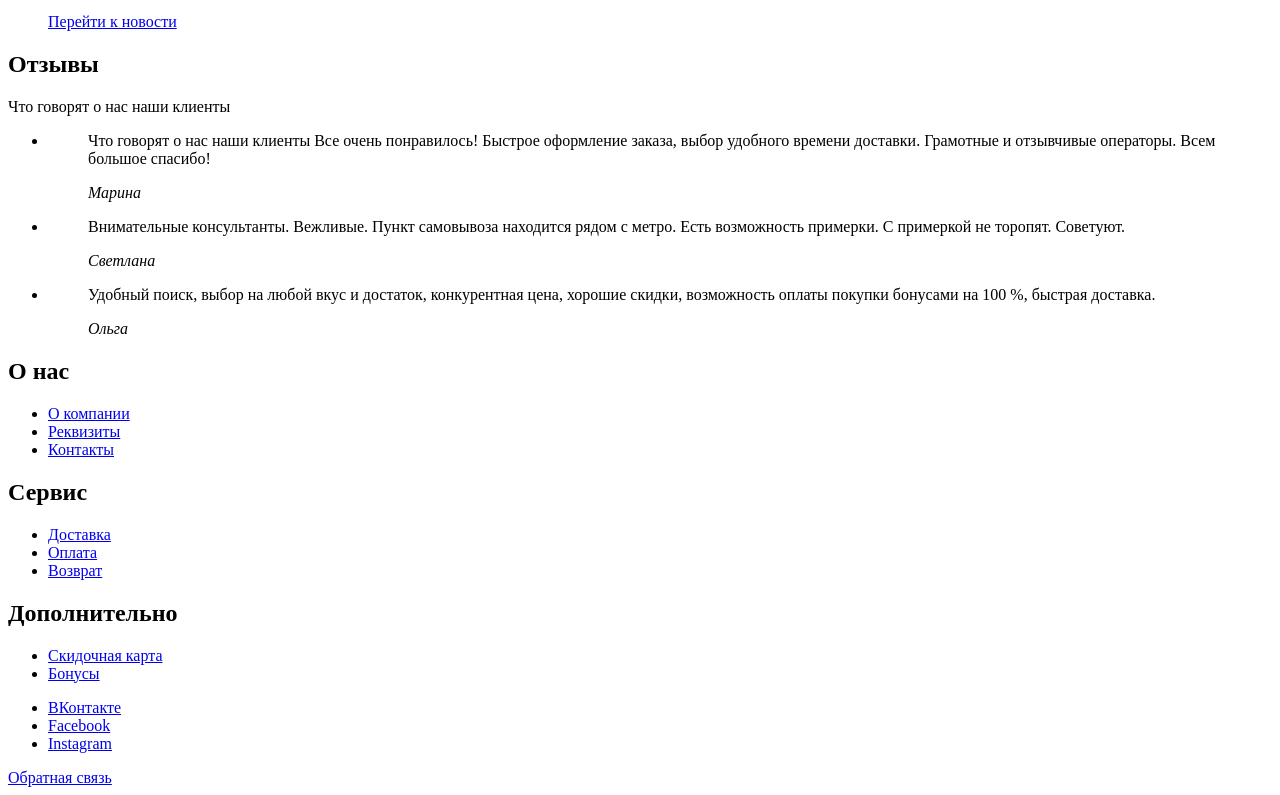
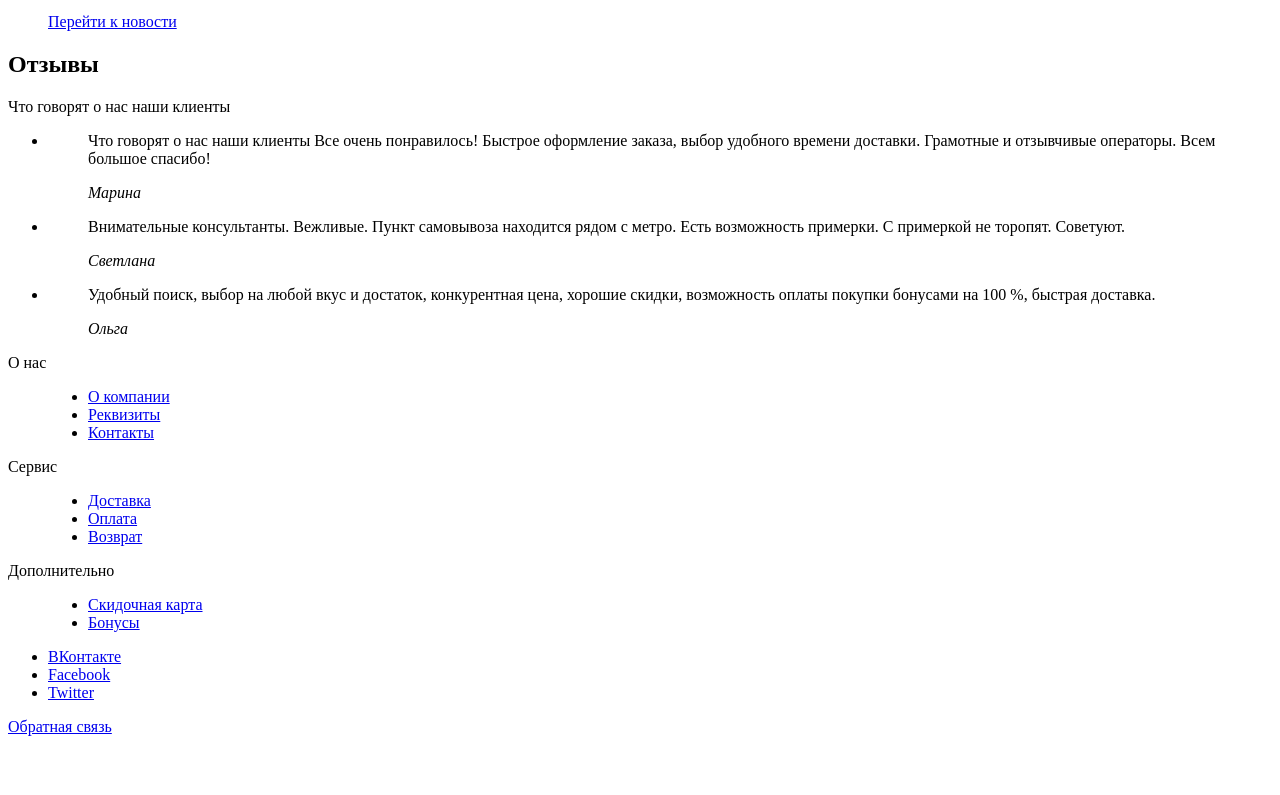
Before and after one commit to VladissGernet/bag-shop-semantics, a plain HTML site: page source/index.html in a window 1280 px wide. Shown: the part 4135-4930 px from the top of the page. After the commit the page ends 4879 px from the top, so only its background shows below. Drawn offline with Linux system fonts and the light colour scheme.

Commit message:
footer refactored

```diff
--- a/source/index.html
+++ b/source/index.html
@@ -279,10 +279,11 @@
   </section>
 </main>
 <footer class="main-footer">
-  <section class="main-footer__column">
-    <h2 class="main-footer__column-title">
+  <dl class="main-footer__columns-list">
+    <dt class="main-footer__column-name">
       О нас
-    </h2>
+    </dt>
+    <dd class="main-footer__column-content">
       <ul class="main-footer__list">
         <li class="main-footer__item">
           <a class="main-footer__link" href="#">
@@ -300,11 +301,11 @@
           </a>
         </li>
       </ul>
-  </section>
-  <section class="main-footer__column">
-    <h2 class="main-footer__column-title">
+    </dd>
+    <dt class="main-footer__column-name">
       Сервис
-    </h2>
+    </dt>
+    <dd class="main-footer__column-content">
       <ul class="main-footer__list">
         <li class="main-footer__item">
           <a class="main-footer__link" href="#">
@@ -322,11 +323,11 @@
           </a>
         </li>
     </ul>
-  </section>
-  <section class="main-footer__column">
-    <h2 class="main-footer__column-title">
+    </dd>
+    <dt class="main-footer__column-name">
       Дополнительно
-    </h2>
+    </dt>
+    <dd class="main-footer__column-content">
       <ul class="main-footer__list">
         <li class="main-footer__item">
           <a class="main-footer__link" href="#">
@@ -339,7 +340,8 @@
           </a>
         </li>
       </ul>
-  </section>
+    </dd>
+  </dl>
   <ul class="main-footer__social social">
     <li class="social__item">
       <a class="social__link" href="#">
@@ -353,7 +355,7 @@
     </li>
     <li class="social__item">
       <a class="social__link" href="#">
-        Instagram
+        Twitter
       </a>
     </li>
   </ul>
```
Also changed, not shown: 1 other file. Lines whose indentation alone changed are shown as unchanged.
